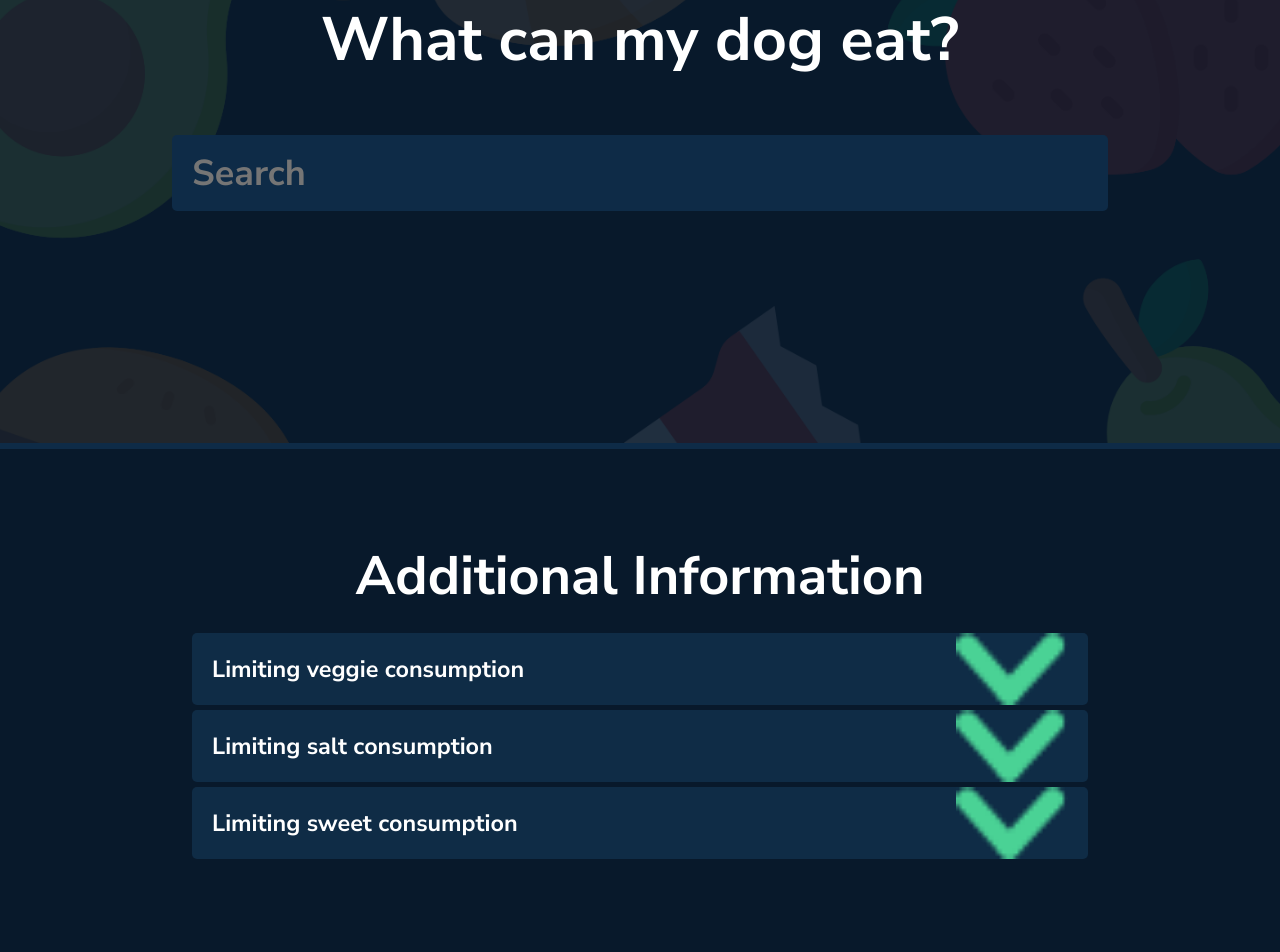
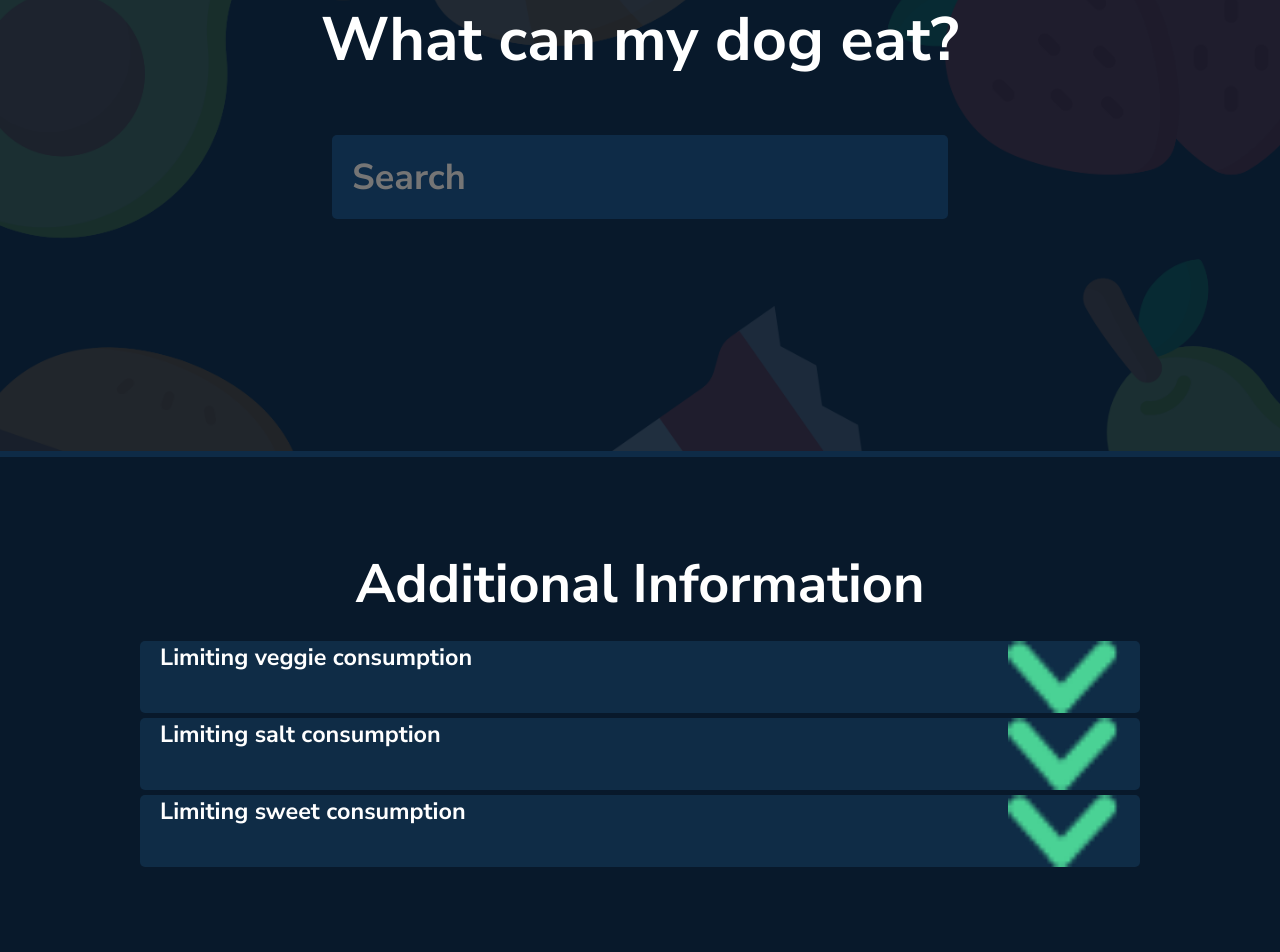
Before and after one commit to jadaquandt/what-can-my-dog-eat, a React (Create React App) app: page / in a window 1280 px wide. Shown: the part 140-1092 px from the top of the page. Built offline with nearby package versions, Linux system fonts and the light colour scheme.

Commit message:
making ashley's suggested changes.

```diff
--- a/src/App.css
+++ b/src/App.css
@@ -91,8 +91,8 @@ footer p {
 }
 
 #information {
-  width: 75vw;
-  max-width: 70vw;
+  width: 100%;
+  max-width: 1000px;
 }
 
 #infoTitle {
@@ -115,6 +115,9 @@ footer p {
 
 .infoHeaders h2{
   top: 50%;
+  margin: 0;
+  height: 1em;
+  align-items: center;
   font-size: 1.3em;
 }
 
@@ -134,9 +137,10 @@ p .infoInside {
   margin: 0;
 }
 #searchBarInput {
-  width: 70vw;
+  width: 45vw;
+  max-width: 1000px;
   margin: 5vw;
-  height: 9vh;
+  height: 10vh;
   border: 0;
   background-color: #0e2b47;
   color:rgba(255,255,255);
```
